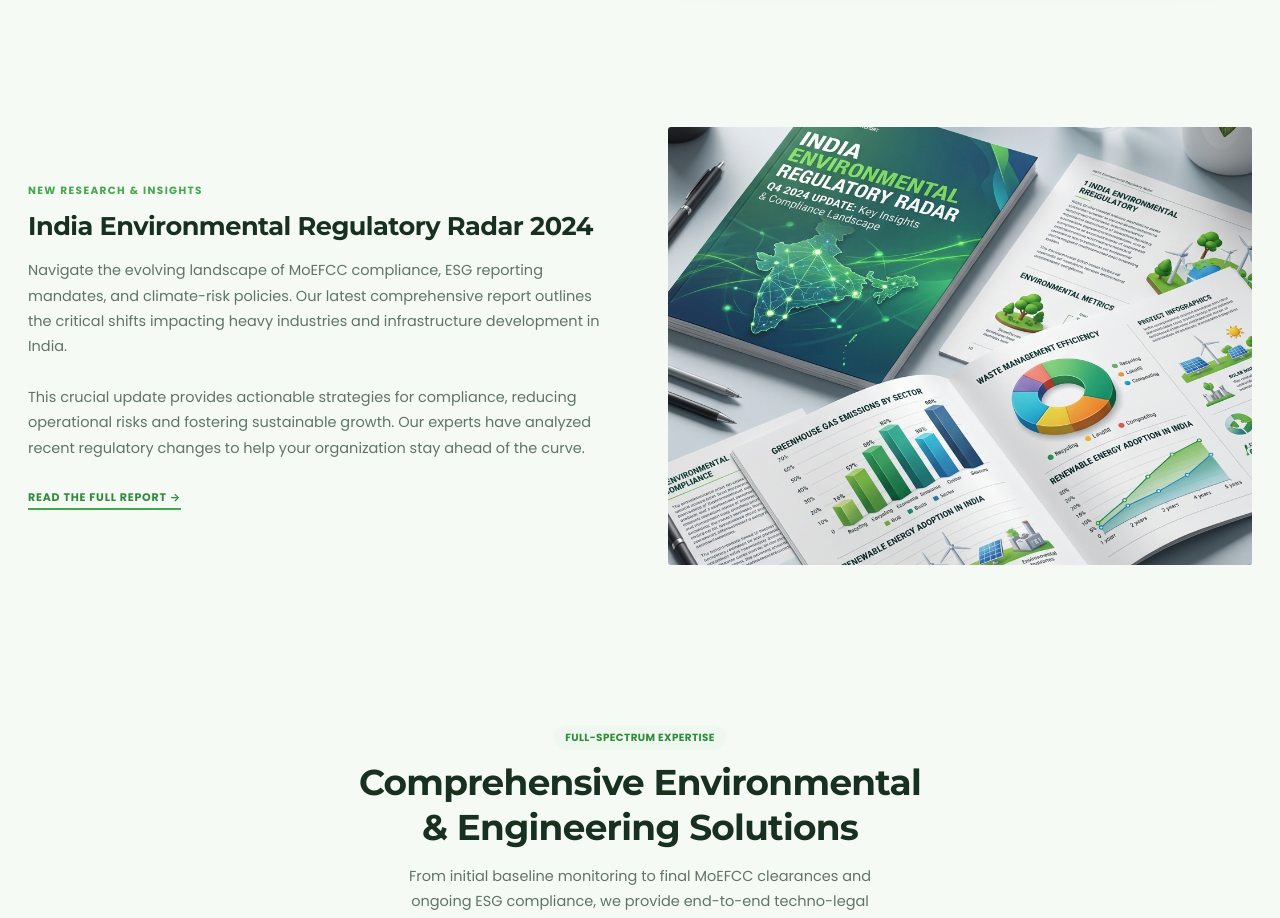
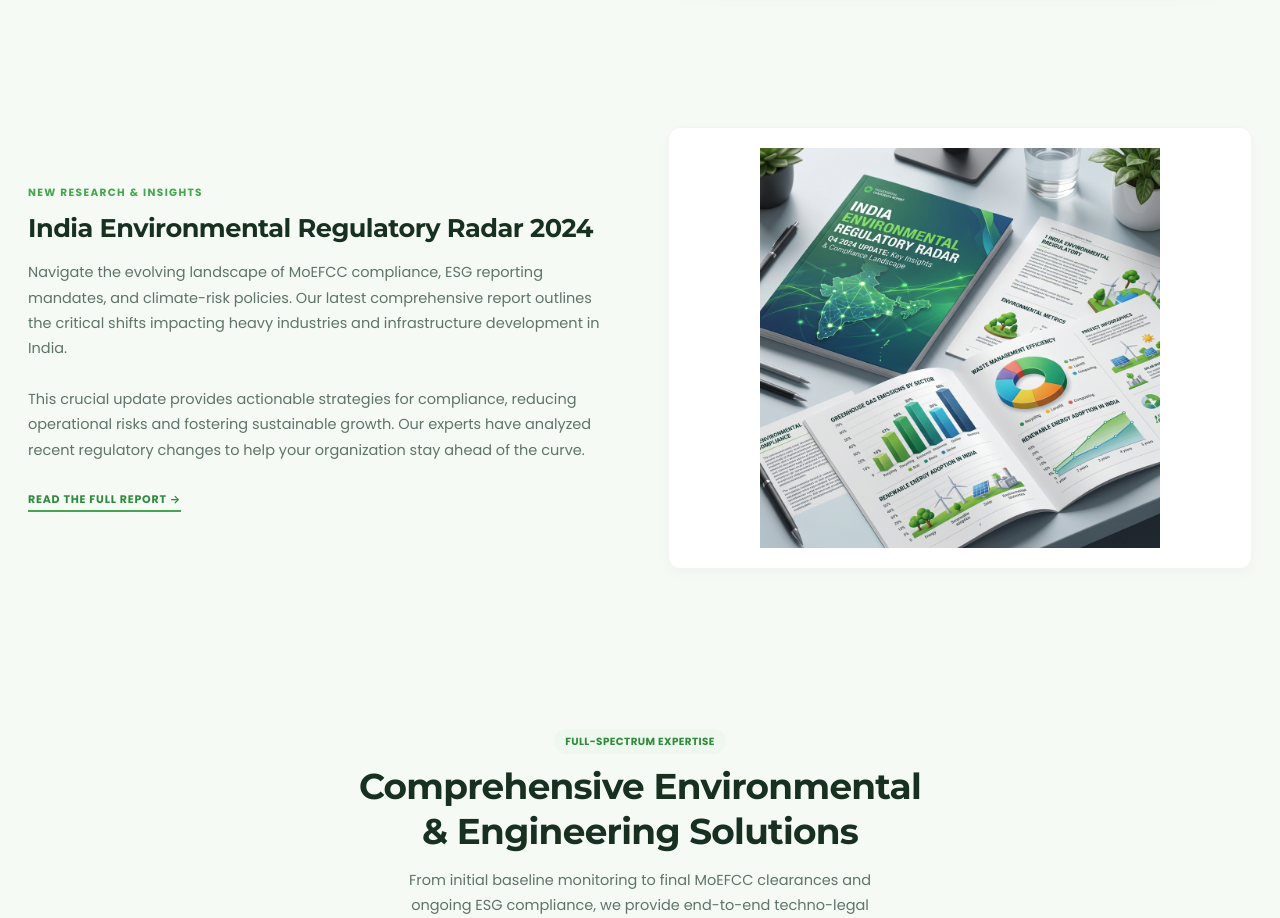
Before and after one commit to Ankit-yadav-8/Ankit-Edu2, a React (Vite) app: page / in a window 1280 px wide. Shown: the part 1360-2278 px from the top of the page. Built offline with nearby package versions, Linux system fonts and the light colour scheme.

Commit message:
Update Featured Report image styling to match client cards

```diff
--- a/src/styles/home-ui.css
+++ b/src/styles/home-ui.css
@@ -131,14 +131,22 @@
 }
 .feat-cta:hover { color: var(--ink); }
 .feat-img {
-  border-radius: 3px; overflow: hidden; aspect-ratio: 4/3;
+  border-radius: 12px;
+  background: #ffffff;
+  padding: 20px;
+  border: 1px solid var(--violet-50);
+  box-shadow: 0 4px 12px rgba(0,0,0,0.03);
   cursor: pointer; position: relative;
+  display: flex;
+  align-items: center;
+  justify-content: center;
 }
-.feat-img img { width: 100%; height: 100%; object-fit: cover; transition: transform .42s; }
-.feat-img:hover img { transform: scale(1.04); }
+.feat-img img { width: 100%; height: auto; max-height: 400px; object-fit: contain; border-radius: 6px; transition: transform .42s; }
+.feat-img:hover img { transform: scale(1.02); }
 .feat-img-ov {
   position: absolute; inset: 0;
   background: linear-gradient(to top, rgba(22,46,32,.55) 0%, transparent 55%);
+  border-radius: 12px;
   opacity: 0; transition: opacity .3s;
   display: flex; align-items: flex-end; padding: 18px;
 }
```
